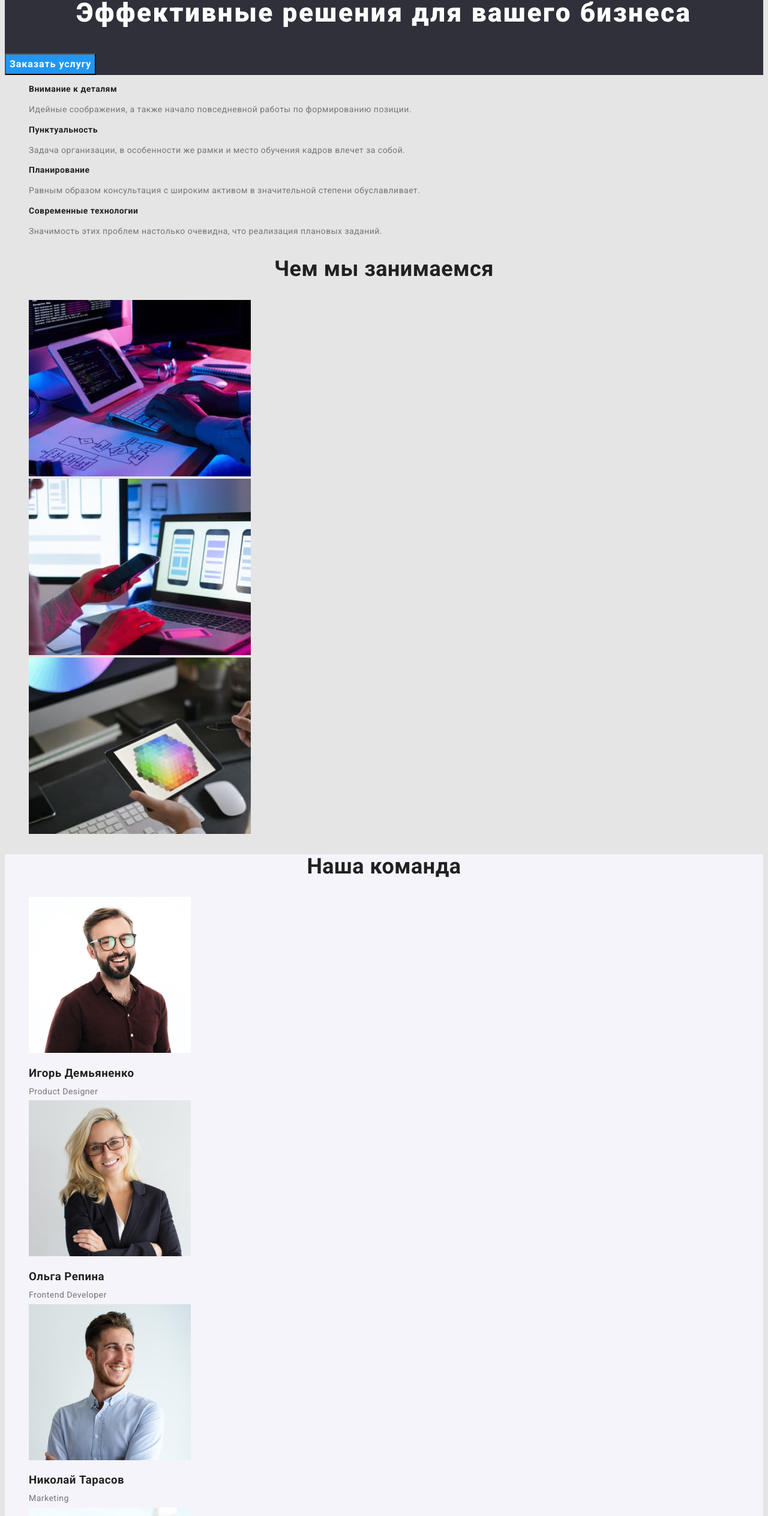
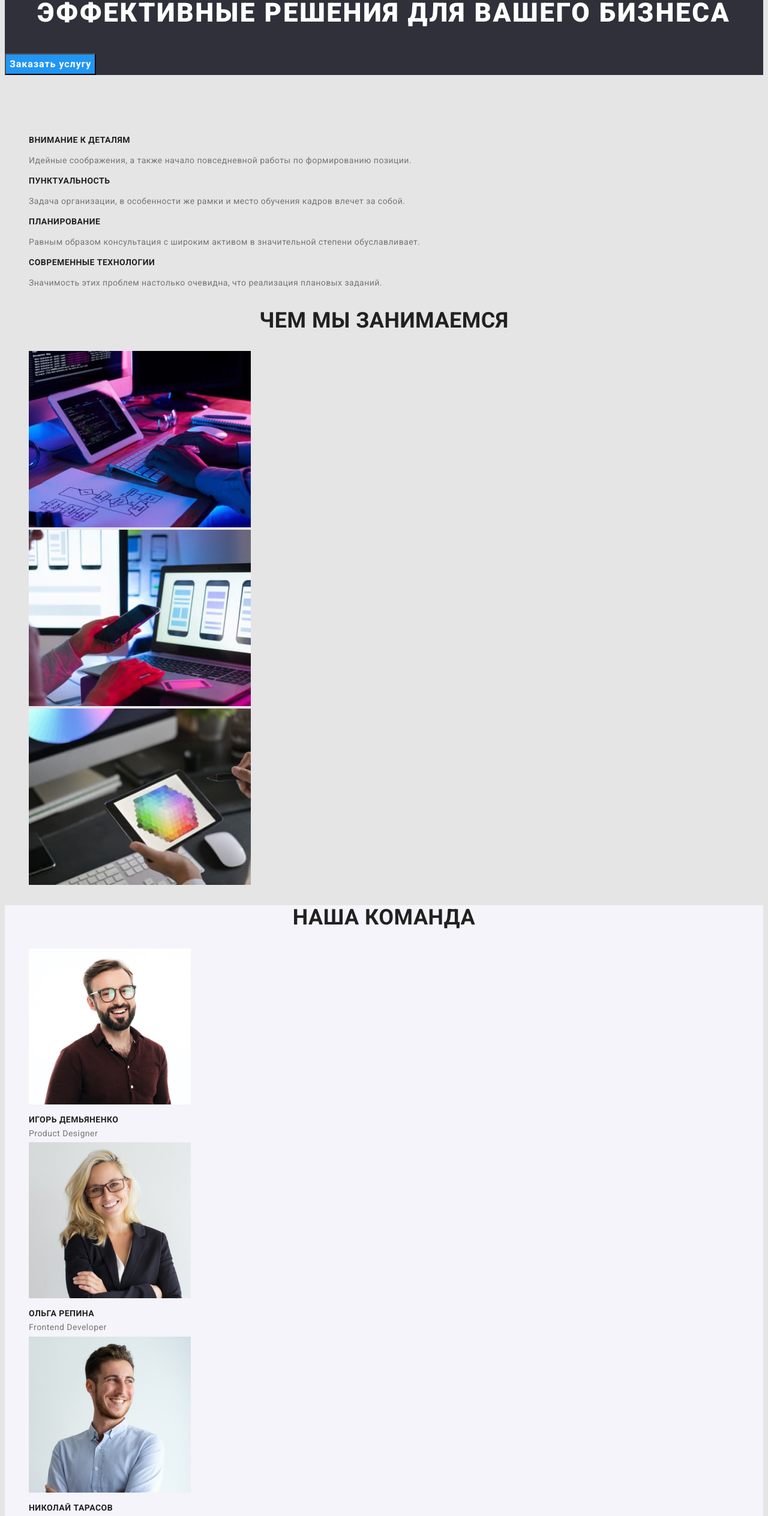
Before and after one commit to Hrytseniaaa/goit-markup-hw-03, a plain HTML site: page index.html in a window 1280 px wide. Shown: the part 190-2717 px from the top of the page at 60% size. Drawn offline with Linux system fonts and the light colour scheme.

Commit message:
правки

```diff
--- a/css/styles.css
+++ b/css/styles.css
@@ -24,7 +24,10 @@ body {
 
 }
 .title {
-    color:var(--section-title-color);}
+    color:var(--section-title-color);
+    text-transform: uppercase;
+
+}
 
 .section-title {
         font-weight: 700;
@@ -156,7 +159,7 @@ color:var(--accent-color);
  /* перша секція */
 
  .nodisplay-title {
-     display: none;
+     visibility: hidden;
  }
 
 .preferences-title {
@@ -204,9 +207,9 @@ background: #F5F4FA;
     color: #ffffff;
 }
 
-.address-link .link {
+.address .link {
     color: var(--fotter-link);
-
+    font-style: normal;
 }
 .address-link .link,
 .address {
@@ -225,6 +228,7 @@ line-height: 1.71px;
         line-height:1.62;
         color: var(--section-title-color);
         cursor: pointer;
+        background: #F5F4FA;
 }
 .filter-button:hover,
 .filter-button:focus {
--- a/index.html
+++ b/index.html
@@ -31,33 +31,33 @@
     <main>
         <!--верхній баннер-->
         <section class="hero">
-            <h1 class="hero-title">Эффективные решения для вашего бизнеса</h1>
+            <h1 class="hero-title title">Эффективные решения для вашего бизнеса</h1>
             <button type="button" class="hero-button">Заказать услугу</button>
 
         </section>
 
         <!--переваги компанії+невиимий заголовок-->
         <section class="section">
-            <h2 class="section-title, nodisplay-title"> переваги компанії</h2>
+            <h2 class="section-title nodisplay-title title"> переваги компанії</h2>
             <ul class="preferences">
                 <li >
-                    <h3 class="title, preferences-title" >Внимание к деталям</h3>
+                    <h3 class="title preferences-title" >Внимание к деталям</h3>
                     <p class="preferences-text">Идейные соображения, а также начало повседневной работы по формированию позиции.</p>
                 </li>
                 <li>
-                    <h3 class="title, preferences-title" >Пунктуальность</h3>
+                    <h3 class="title preferences-title" >Пунктуальность</h3>
                     <p class="preferences-text">
                         Задача организации, в особенности же рамки и место обучения кадров влечет за собой.
                     </p>
                 </li>
                 <li>
-                    <h3 class="title, preferences-title" >Планирование</h3>
+                    <h3 class="title preferences-title" >Планирование</h3>
                     <p class="preferences-text">
                         Равным образом консультация с широким активом в значительной степени обуславливает.
                     </p>
                 </li>
                 <li>
-                    <h3 class="title, preferences-title" >Современные технологии</h3>
+                    <h3 class="title preferences-title" >Современные технологии</h3>
                     <p class="preferences-text">
                         Значимость этих проблем настолько очевидна, что реализация плановых заданий.
                     </p>
@@ -67,7 +67,7 @@
 
         <!--чим займаємося-->
         <section>
-            <h2 class="section-title">Чем мы занимаемся</h2>
+            <h2 class="section-title title">Чем мы занимаемся</h2>
             <ul>
 
                 <li><img src="./images/бр(4).jpg" alt="бекенд розработка" width="370"></li>
@@ -79,28 +79,28 @@
 
         <!--наша команда-->
         <section class="our-team">
-            <h2 class="section-title">Наша команда</h2>
+            <h2 class="section-title title">Наша команда</h2>
             <ul>
                 <li>
                     <img src="./images/було-img(1).jpg" alt="Игорь Демьяненко" width="270">
-                    <h3 class="name, title" >Игорь Демьяненко</h3>
+                    <h3 class="name title" >Игорь Демьяненко</h3>
                     <p class="position" lang="en">Product Designer</p>
                 </li>
                 <li>
                     <img src="./images/було-img-7(1).jpg" alt="Ольга Репина" width="270">
-                    <h3 class="name, title" >Ольга Репина</h3>
+                    <h3 class="name title" >Ольга Репина</h3>
                     <p class="position" lang="en">Frontend Developer</p>
 
                 </li>
                 <li>
                     <img src="./images/було-mg-8(1).jpg" alt="Николай Тарасов" width="270">
-                    <h3 class="name, title" >Николай Тарасов</h3>
+                    <h3 class="name title" >Николай Тарасов</h3>
                     <p class="position" lang="en">Marketing</p>
 
                 </li>
                 <li>
                     <img src="./images/було-img-9(1).jpg" alt="Михаил Ермаков" width="270">
-                    <h3 class="name, title" >Михаил Ермаков</h3>
+                    <h3 class="name title" >Михаил Ермаков</h3>
                     <p class="position" lang="en">UI Designer </p>
                 </li>
 
@@ -112,9 +112,7 @@
     <footer class="footer">
         <a href="./index.html" class="footer-logo logo"> <span class="blue-part">Web</span>Studio</a>
         <address class="address">
-            г. Киев, пр-т Леси Украинки, 26
-       </address>
-       <address class="address-link">
+            <p >г. Киев, пр-т Леси Украинки, 26</p>
            <a href="mailto:info@example.com" class="link">info@example.com</a>
            <a href="tel:+380991111111" class="link">+38 099 111 11 11</a>
        </address>
```
Also changed, not shown: portfolio.html (+4 -4 lines).
